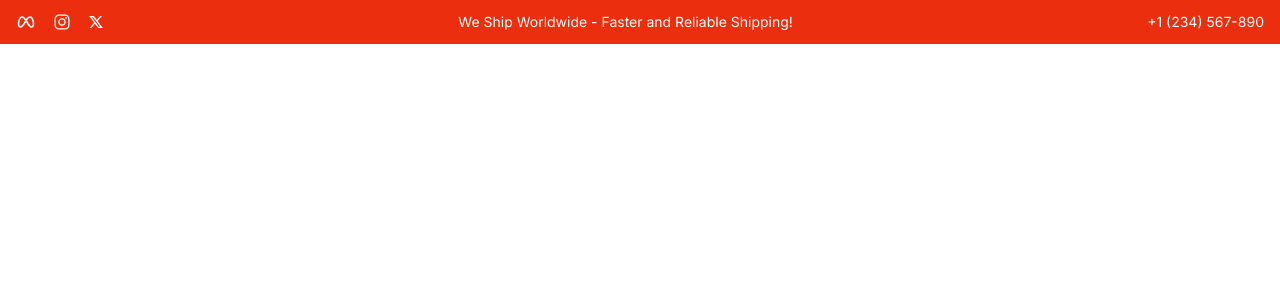
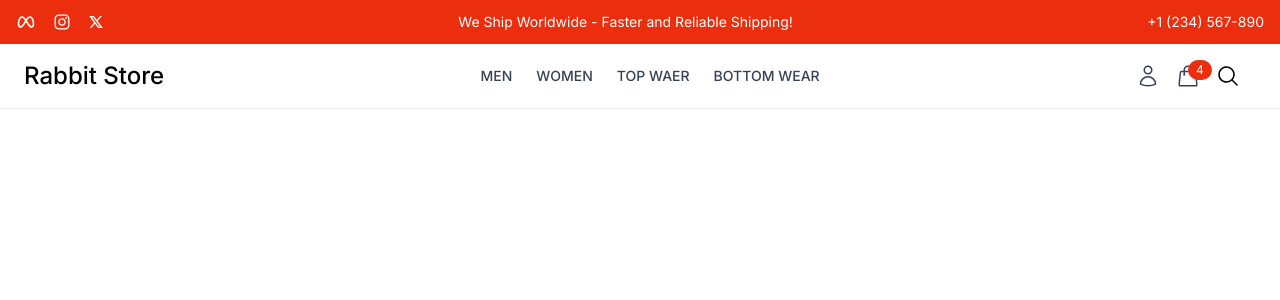
Before and after one commit to akhssm/E-Commerce, a React (Vite) app in the folder frontend/: page / in a window 1280 px wide. Shown: the top 300 px of the page. Built offline with nearby package versions, Linux system fonts and the light colour scheme.

Commit message:
Completed search bar

```diff
--- a/frontend/src/components/Common/Header.jsx
+++ b/frontend/src/components/Common/Header.jsx
@@ -1,14 +1,17 @@
 import React from 'react'
 import Topbar from '../Layout/Topbar'
+import Navbar from './Navbar';
 
 
 const Header = () => {
   return (
-    <div>
+    <header className="border-b border-gray-200">
       {/* Topbar component */}
         <Topbar />
-    </div>
-  )
-}
+      {/* Navbar component */}
+        <Navbar />
+    </header>
+  );
+};
 
 export default Header
--- /dev/null
+++ b/frontend/src/components/Common/Navbar.jsx
@@ -0,0 +1,57 @@
+import React from 'react'
+import { Link } from 'react-router-dom'
+import { HiOutlineUser, HiOutlineShoppingBag, HiBars3BottomRight } from 'react-icons/hi2'
+import SearchBar from './SearchBar'
+
+const Navbar = () => {
+  return (
+    <>
+      <nav className="container mx-auto flex items-center justify-between py-4 px-6">
+        {/* Left - Logo */}
+           <div>
+             <Link to="/" className="text-2xl font-medium">
+                Rabbit Store
+             </Link>
+            </div>
+            {/* Center - Navigation Links */}
+            <div className="hidden md:flex space-x-6">
+                <Link to="#" className="text-gray-700 hover:text-black text-sm font-medium uppercase">
+                    Men
+                </Link>
+                <Link to="#" className="text-gray-700 hover:text-black text-sm font-medium uppercase">
+                    Women
+                </Link>
+                <Link to="#" className="text-gray-700 hover:text-black text-sm font-medium uppercase">
+                    Top Waer
+                </Link>
+                <Link to="#" className="text-gray-700 hover:text-black text-sm font-medium uppercase">
+                    Bottom Wear
+                </Link>
+            </div>
+            {/* Right - Icons */}
+            <div className="flex items-center space-x-4">
+                <Link to="/profile" className="hover:text-block">
+                  <HiOutlineUser className="h-6 w-6 text-gray-700" />
+                </Link>
+                <button className="relative hover:text-black">
+                  <HiOutlineShoppingBag className="h-6 w-6 text-gray-700" />
+                  <span className="absolute -top-1 bg-rabbit-red text-white text-xs rounded-full px-2 py-0.5">
+                    4
+                  </span>
+                </button>
+                { /*Search */ }
+                <div className="overflow-hidden">
+                    <SearchBar />
+                </div>
+
+
+                <button className="md:hidden">
+                    <HiBars3BottomRight className="h-6 w-6 text-gray-700" />
+                </button>
+            </div>
+      </nav>
+    </>
+  )
+}
+
+export default Navbar
--- /dev/null
+++ b/frontend/src/components/Common/SearchBar.jsx
@@ -0,0 +1,63 @@
+import React, { useState } from 'react';
+import { HiMagnifyingGlass, HiMiniXMark } from 'react-icons/hi2';
+
+const SearchBar = () => {
+    const [searchTerm, setSearchTerm] = useState('');
+    const [isOpen, setIsOpen] = useState(false);
+
+    const handleSearchToggle = () => {
+        setIsOpen(!isOpen);
+    };
+
+    const handleSearch = (e) => {
+        e.preventDefault();
+        // Handle search logic here, e.g., redirect to search results page
+        console.log("Search Term:", searchTerm);
+        setIsOpen(false); // Close the search bar after search
+    }
+
+  return (
+    <div className={`flex items-center justify-center w-full transition-all duration-300 ${
+        isOpen ? "absolute top-0 left-0 w-full bg-white h-24 z-50": "w-auto"
+        } `}
+    >
+        {isOpen ? (
+            <form onSubmit={handleSearch} className="relative flex items-center justify-center w-full">
+              <div className="relative w-1/2">
+                <input
+                  type="text"
+                  placeholder="Search"
+                  value={searchTerm}
+                  onChange={(e) => setSearchTerm(e.target.value)}
+                  className="bg-gray-100 px-4 py-2 pl-2 pr-12 rounded-lg focus:outline-none w-full
+                  placeholder:text-gray-700"
+                />
+                {/* Search Icon */}
+                <button
+                  type="submit"
+                  className="absolute right-2 top-1/2 transform -translate-y-1/2 text-gray-600
+                  hover:text-gray-800"
+                >
+                   <HiMagnifyingGlass className="h-6 w-6" />
+                </button>
+              </div>
+              {/* Close Button */}
+              <button
+                type="button"
+                onClick={handleSearchToggle}
+                className="absolute right-4 top-1/2 transform -translate-y-1/2 text-gray-600
+                hover:text-gray-800"
+              >
+                <HiMiniXMark className="h-6 w-6" />
+              </button>
+            </form>
+        ) : (
+            <button onClick={handleSearchToggle}>
+                <HiMagnifyingGlass className="h-6 w-6"/>
+            </button>
+        )}
+    </div>
+  )
+}
+
+export default SearchBar
```
